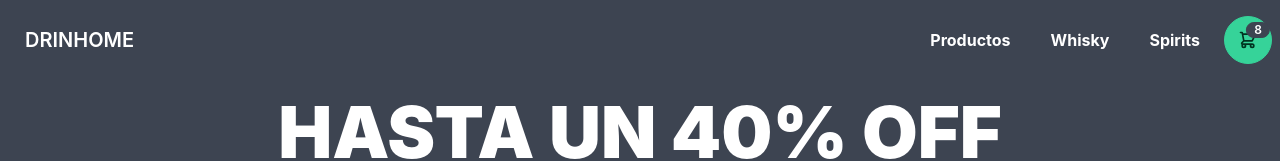
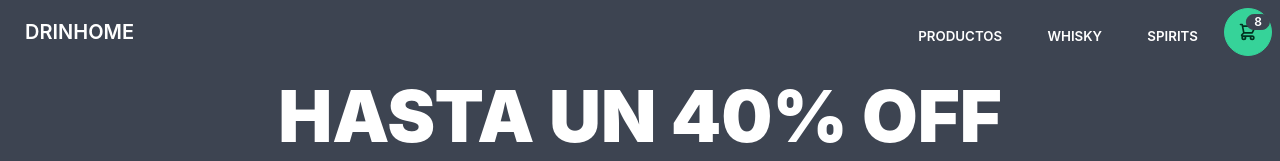
Before and after one commit to freddymdq/DrinkHome-Mosquera, a React (Create React App) app: page / in a window 1280 px wide. Shown: the top 161 px of the page. Built offline with nearby package versions, Linux system fonts and the light colour scheme.

Commit message:
ENtrega2-MosqueraFederico

```diff
--- a/src/App.jsx
+++ b/src/App.jsx
@@ -1,6 +1,3 @@
-
-
-
 import './App.css';
 import NavBar from './Components/NavBar/NavBar';
 import Oferta from './Components/ItemListContainer/Ofertas';
@@ -8,7 +5,6 @@ import { BrowserRouter,Navigate, Route, Routes } from 'react-router-dom';
 import { Footer } from './Components/Footer/Footer';
 import { ItemListContainer } from './Components/ItemListContainer/ItemListContainer';
 import {ItemDetailContainer} from './Components/ItemDetailContainer/ItemDetailContainer'
-
 
 
 function App() {
@@ -24,7 +20,6 @@ function App() {
         </Routes>
       <Footer />
     </BrowserRouter>
-
   );
 }
 
--- a/src/Components/NavBar/NavBar.jsx
+++ b/src/Components/NavBar/NavBar.jsx
@@ -12,13 +12,14 @@ const NavBar = () => {
                         </label>
                         <ul tabIndex={0} className="menu menu-compact dropdown-content mt-3 p-2 shadow bg-neutral text-white font-bold  rounded-box w-52">
                             <Link to={'/'}>
-                                <li>Productos</li>
+                                <li className="p-5 btn btn-ghost">Productos</li>
+
                             </Link>
                             <Link to = {'/categoria/whisky'}>
-                                <li>Whisky</li>
+                                <li className="p-5 btn btn-ghost">Whisky</li>
                             </Link>
                             <Link to = {'/categoria/spirits'}>
-                            <li>Spirits</li>
+                            <li className="p-5 btn btn-ghost">Spirits</li>
                             </Link>
                         </ul>
                     </div>
@@ -29,13 +30,13 @@ const NavBar = () => {
                 <div className="navbar-end hidden lg:flex">
                     <ul className="menu menu-horizontal px-1 text-white font-bold">
                             <Link to={'/'}>
-                                <li className="p-5">Productos</li>
+                                <li className="p-5 btn btn-ghost">Productos</li>
                             </Link>
                             <Link to = {'/categoria/whisky'}>
-                                <li className="p-5">Whisky</li>
+                                <li className="p-5 btn btn-ghost">Whisky</li>
                             </Link>
                             <Link to = {'/categoria/spirits'}>
-                            <li className="p-5">Spirits</li>
+                            <li className="p-5 btn btn-ghost">Spirits</li>
                             </Link>
                     </ul>
                 </div>
```
Lines whose indentation alone changed are shown as unchanged.
